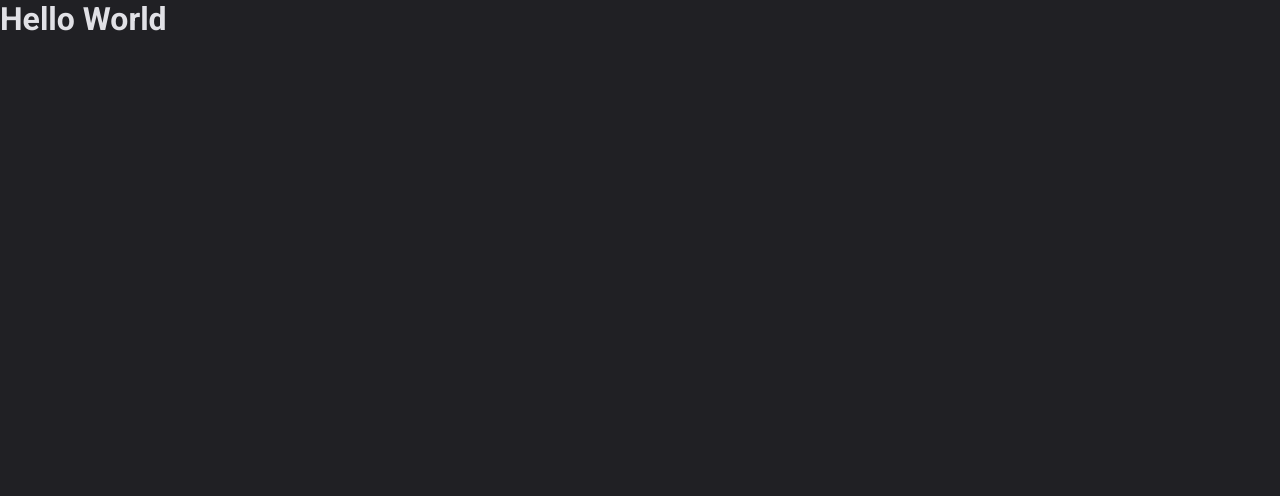
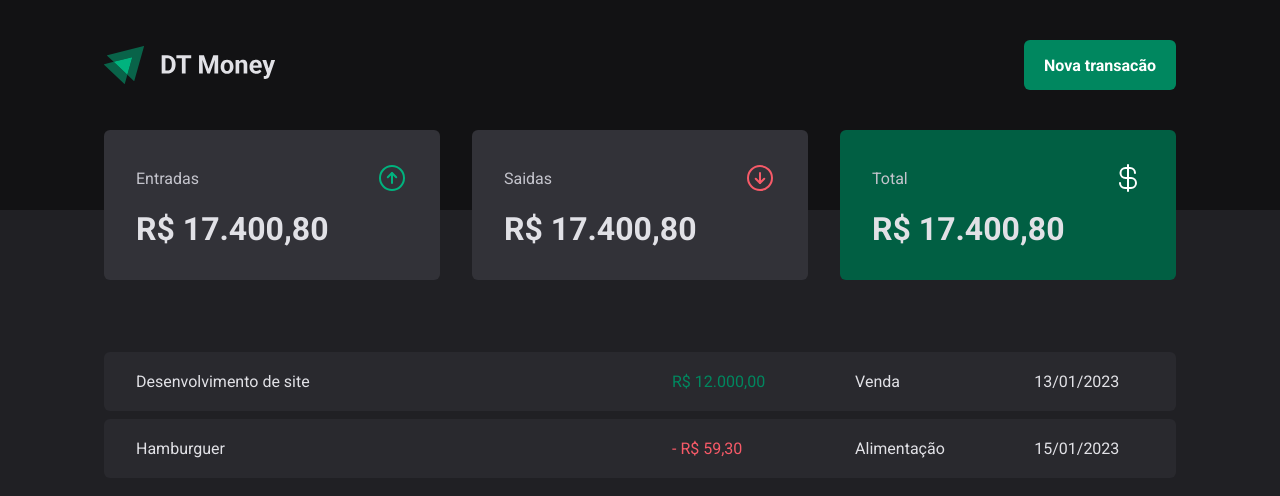
Before and after one commit to igorct1/ignite-dtmoney, a React (Vite) app: page / in a window 1280 px wide. Shown: the top 496 px of the page. Built offline with nearby package versions, Linux system fonts and the light colour scheme.

Commit message:
header components & visual structure from table

```diff
--- a/package.json
+++ b/package.json
@@ -9,6 +9,7 @@
     "preview": "vite preview"
   },
   "dependencies": {
+    "phosphor-react": "^1.4.1",
     "react": "^18.2.0",
     "react-dom": "^18.2.0",
     "styled-components": "^5.3.6"
--- a/src/App.tsx
+++ b/src/App.tsx
@@ -1,13 +1,13 @@
 import { ThemeProvider } from "styled-components";
+import { Transactions } from "./pages/Transactions";
 import { GlobalStyle } from "./styles/global";
 import { defaultTheme } from "./styles/themes/default";
 
 export const App = () => {
   return (
     <ThemeProvider theme={defaultTheme}>
-      <h1>Hello World</h1>
-
       <GlobalStyle />
+      <Transactions />
     </ThemeProvider>
   );
 };
--- /dev/null
+++ b/src/components/Header/index.tsx
@@ -0,0 +1,13 @@
+import { HeaderContainer, HeaderContent, NewTransactionButton } from "./styles";
+import logoImg from "../../assets/logo.svg";
+
+export function Header() {
+  return (
+    <HeaderContainer>
+      <HeaderContent>
+        <img src={logoImg} alt="" />
+        <NewTransactionButton>Nova transacão</NewTransactionButton>
+      </HeaderContent>
+    </HeaderContainer>
+  );
+}
--- /dev/null
+++ b/src/components/Header/styles.ts
@@ -0,0 +1,33 @@
+import styled from "styled-components";
+
+export const HeaderContainer = styled.header`
+  background: ${(props) => props.theme["gray-900"]};
+  padding: 2.5rem 0 7.5rem;
+`;
+
+export const HeaderContent = styled.div`
+  width: 100%;
+  max-width: 1120px;
+  margin: 0 auto;
+  padding: 0 1.5rem;
+
+  display: flex;
+  justify-content: space-between;
+  align-items: center;
+`;
+
+export const NewTransactionButton = styled.button`
+  height: 50px;
+  border: 0;
+  background: ${(props) => props.theme["green-500"]};
+  color: ${(props) => props.theme.white};
+  font-weight: 700;
+  padding: 0 1.25rem;
+  border-radius: 6px;
+  cursor: pointer;
+
+  &:hover {
+    background: ${(props) => props.theme["green-700"]};
+    transition: all 0.2s;
+  }
+`;
--- /dev/null
+++ b/src/components/Summary/index.tsx
@@ -0,0 +1,29 @@
+import { SummaryCard, SummaryContainer } from "./styles";
+import { ArrowCircleDown, ArrowCircleUp, CurrencyDollar } from "phosphor-react";
+export function Summary() {
+  return (
+    <SummaryContainer>
+      <SummaryCard>
+        <header>
+          <span>Entradas</span>
+          <ArrowCircleUp size={32} color="#00b37e" />
+        </header>
+        <strong>R$ 17.400,80</strong>
+      </SummaryCard>
+      <SummaryCard>
+        <header>
+          <span>Saidas</span>
+          <ArrowCircleDown size={32} color="#f75a68" />
+        </header>
+        <strong>R$ 17.400,80</strong>
+      </SummaryCard>
+      <SummaryCard variant="green">
+        <header>
+          <span>Total</span>
+          <CurrencyDollar size={32} color="#fff" />
+        </header>
+        <strong>R$ 17.400,80</strong>
+      </SummaryCard>
+    </SummaryContainer>
+  );
+}
--- /dev/null
+++ b/src/components/Summary/styles.ts
@@ -0,0 +1,43 @@
+import styled, { css } from "styled-components";
+
+export const SummaryContainer = styled.section`
+  width: 100%;
+  max-width: 1120px;
+  margin: 0 auto;
+  padding: 0 1.5rem;
+
+  display: grid;
+  grid-template-columns: repeat(3, 1fr);
+  gap: 2rem;
+
+  margin-top: -5rem;
+`;
+
+interface SummaryCardProps {
+  variant?: "green";
+}
+
+export const SummaryCard = styled.div<SummaryCardProps>`
+  background: ${(props) => props.theme["gray-600"]};
+  border-radius: 6px;
+  padding: 2rem;
+
+  header {
+    display: flex;
+    align-items: center;
+    justify-content: space-between;
+    color: ${(props) => props.theme["gray-300"]};
+  }
+
+  strong {
+    display: block;
+    margin-top: 1rem;
+    font-size: 2rem;
+  }
+
+  ${(props) =>
+    props.variant === "green" &&
+    css`
+      background: ${(props) => props.theme["green-700"]};
+    `}
+`;
--- /dev/null
+++ b/src/pages/Transactions/index.tsx
@@ -0,0 +1,38 @@
+import { Header } from "../../components/Header";
+import { Summary } from "../../components/Summary";
+import {
+  PriceHighlight,
+  TransactionsContainer,
+  TransactionsTable,
+} from "./styles";
+
+export function Transactions() {
+  return (
+    <div>
+      <Header />
+      <Summary />
+      <TransactionsContainer>
+        <TransactionsTable>
+          <tbody>
+            <tr>
+              <td width="50%">Desenvolvimento de site</td>
+              <td>
+                <PriceHighlight variant="income">R$ 12.000,00</PriceHighlight>
+              </td>
+              <td>Venda</td>
+              <td>13/01/2023</td>
+            </tr>
+            <tr>
+              <td width="50%">Hamburguer</td>
+              <td>
+                <PriceHighlight variant="outcome">- R$ 59,30</PriceHighlight>
+              </td>
+              <td>Alimentação</td>
+              <td>15/01/2023</td>
+            </tr>
+          </tbody>
+        </TransactionsTable>
+      </TransactionsContainer>
+    </div>
+  );
+}
--- /dev/null
+++ b/src/pages/Transactions/styles.ts
@@ -0,0 +1,38 @@
+import styled from "styled-components";
+
+export const TransactionsContainer = styled.main`
+  width: 100%;
+  margin: 4rem auto;
+  max-width: 1120px;
+  padding: 0 1.5rem;
+`;
+
+export const TransactionsTable = styled.table`
+  width: 100%;
+  border-collapse: separate;
+  border-spacing: 0 0.5rem;
+  /* margin-top: 1.5; */
+  td {
+    padding: 1.25rem 2rem;
+    background: ${(props) => props.theme["gray-700"]};
+    &:first-child {
+      border-top-left-radius: 6px;
+      border-bottom-left-radius: 6px;
+    }
+    &:last-child {
+      border-top-right-radius: 6px;
+      border-bottom-right-radius: 6px;
+    }
+  }
+`;
+
+interface PriceHighlightProps {
+  variant: "income" | "outcome";
+}
+
+export const PriceHighlight = styled.span<PriceHighlightProps>`
+  color: ${(props) =>
+    props.variant === "income"
+      ? props.theme["green-500"]
+      : props.theme["red-300"]};
+`;
```
Also changed, not shown: src/assets/logo.svg (added), 1 other file (tests, documents, lock files or other folders).
